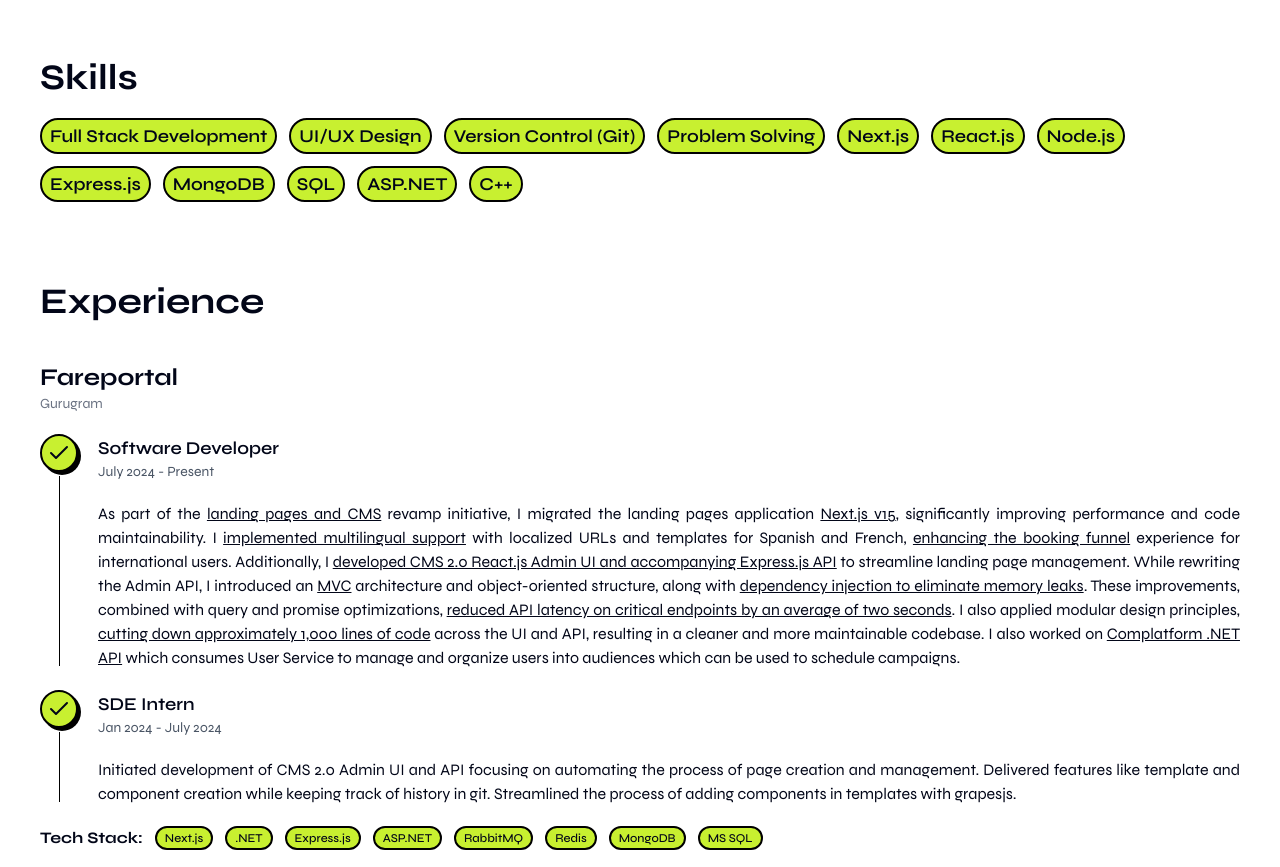
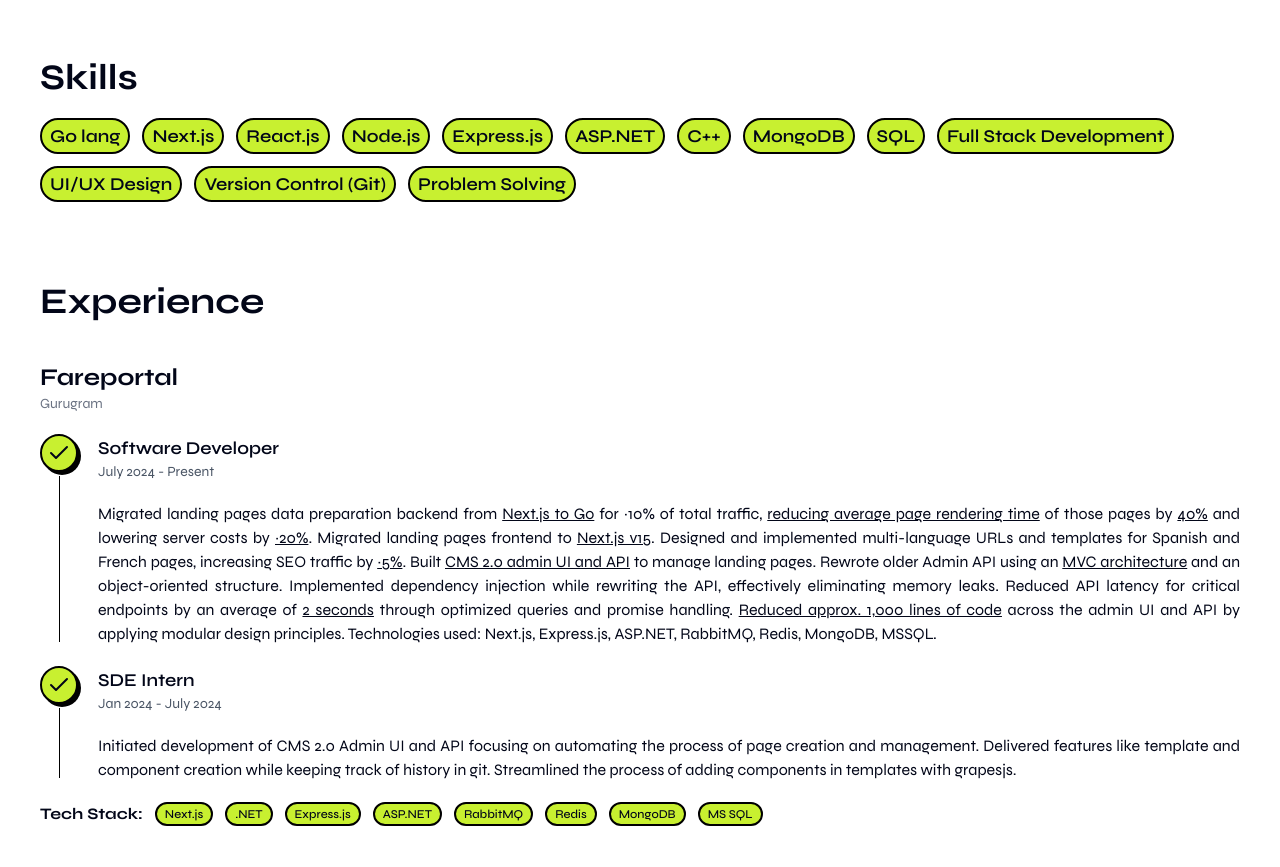
Before and after one commit to JAYENDRA06/portfolio-2.0, a Next.js app: page /about in a window 1280 px wide. Shown: the part 675-1542 px from the top of the page. Built offline with nearby package versions, Linux system fonts and the light colour scheme.

Commit message:
update: content

```diff
--- a/src/app/page.tsx
+++ b/src/app/page.tsx
@@ -9,7 +9,7 @@
   return (
     <>
       <Hero />
-      <MarqueeText text="SOFTWARE DEVELOPER, FRONTEND, BACKEND, NEXTJS, REACTJS, C++, ASP.NET, DESIGNER" />
+      <MarqueeText text="SOFTWARE DEVELOPER, FRONTEND, BACKEND, GO LANG, NEXTJS, REACTJS, C++, ASP.NET, DESIGNER" />
       <About />
       <Experience />
       <ProjectsCarousel />
--- a/src/components/custom/contact/contactForm.tsx
+++ b/src/components/custom/contact/contactForm.tsx
@@ -99,7 +99,6 @@
                     disabled={loading}
                 />
             </div>
-            <div className="text-yellow-600 font-semibold text-sm mb-2">{"I have noticed someone sending some weird messages lately. Whoever you are, firstly this contact works as a ME TO ME mailing system so I can't contact back on fake email IDs, and secondly who are you? 😭"}</div>
             {error && (
                 <div className="text-red-600 font-semibold text-sm mb-2">{error}</div>
             )}
--- a/src/lib/utils.ts
+++ b/src/lib/utils.ts
@@ -16,7 +16,7 @@
         position: "Software Developer",
         startDate: "July 2024",
         endDate: "Present",
-        description: "As part of the <u>landing pages and CMS</u> revamp initiative, I migrated the landing pages application <u>Next.js v15</u>, significantly improving performance and code maintainability. I <u>implemented multilingual support</u> with localized URLs and templates for Spanish and French, <u>enhancing the booking funnel</u> experience for international users. Additionally, I <u>developed CMS 2.0 React.js Admin UI and accompanying Express.js API</u> to streamline landing page management. While rewriting the Admin API, I introduced an <u>MVC</u> architecture and object-oriented structure, along with <u>dependency injection to eliminate memory leaks</u>. These improvements, combined with query and promise optimizations, <u>reduced API latency on critical endpoints by an average of two seconds</u>. I also applied modular design principles, <u>cutting down approximately 1,000 lines of code</u> across the UI and API, resulting in a cleaner and more maintainable codebase. I also worked on <u>Complatform .NET API</u> which consumes User Service to manage and organize users into audiences which can be used to schedule campaigns.",
+        description: "Migrated landing pages data preparation backend from <u>Next.js to Go</u> for ~10% of total traffic, <u>reducing average page rendering time</u> of those pages by <u>40%</u> and lowering server costs by <u>~20%</u>. Migrated landing pages frontend to <u>Next.js v15</u>. Designed and implemented multi-language URLs and templates for Spanish and French pages, increasing SEO traffic by <u>~5%</u>. Built <u>CMS 2.0 admin UI and API</u> to manage landing pages. Rewrote older Admin API using an <u>MVC architecture</u> and an object-oriented structure. Implemented dependency injection while rewriting the API, effectively eliminating memory leaks. Reduced API latency for critical endpoints by an average of <u>2 seconds</u> through optimized queries and promise handling. <u>Reduced approx. 1,000 lines of code</u> across the admin UI and API by applying modular design principles. Technologies used: Next.js, Express.js, ASP.NET, RabbitMQ, Redis, MongoDB, MSSQL.",
       },
       {
         position: "SDE Intern",
@@ -43,18 +43,19 @@
 ]
 
 export const skils = [
+  "Go lang",
+  "Next.js",
+  "React.js",
+  "Node.js",
+  "Express.js",
+  "ASP.NET",
+  "C++",
+  "MongoDB",
+  "SQL",
   "Full Stack Development",
   "UI/UX Design",
   "Version Control (Git)",
   "Problem Solving",
-  "Next.js",
-  "React.js",
-  "Node.js",
-  "Express.js",
-  "MongoDB",
-  "SQL",
-  "ASP.NET",
-  "C++",
 ];
 
 export const resumeLink = "https://drive.google.com/file/d/1A7mFl4HZzNbXfBDyntVRwkSVLYO_eZCD/view?usp=drive_link";
```
